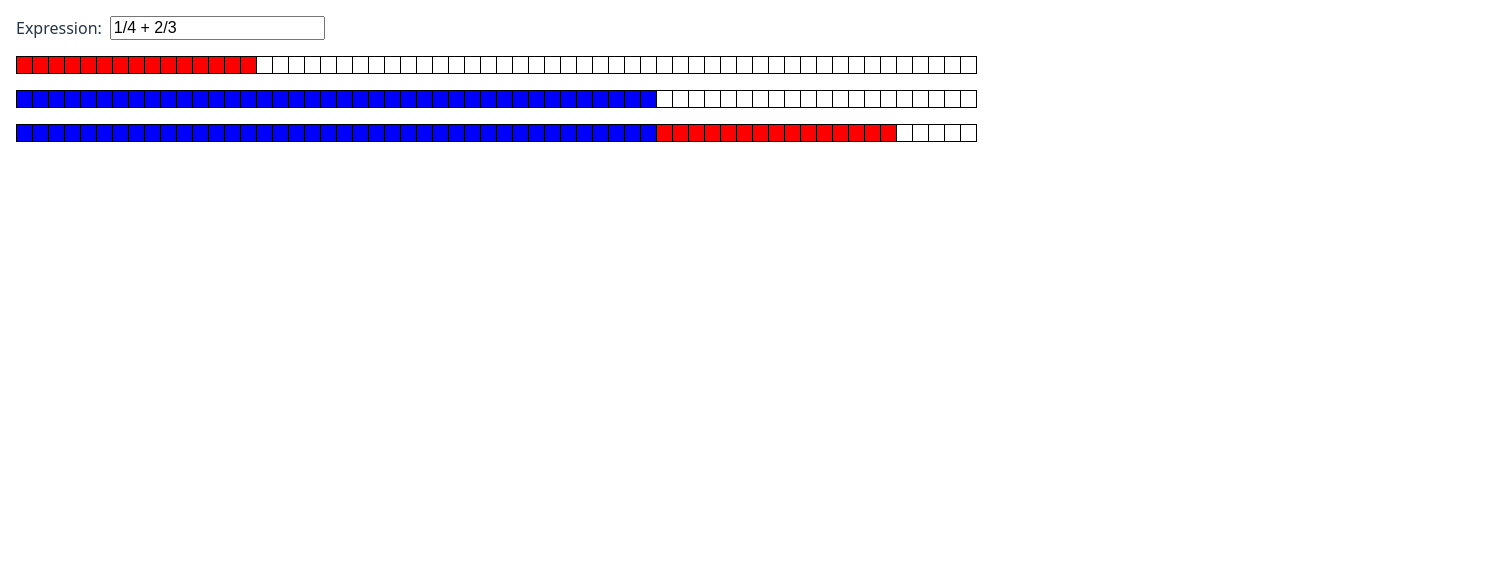
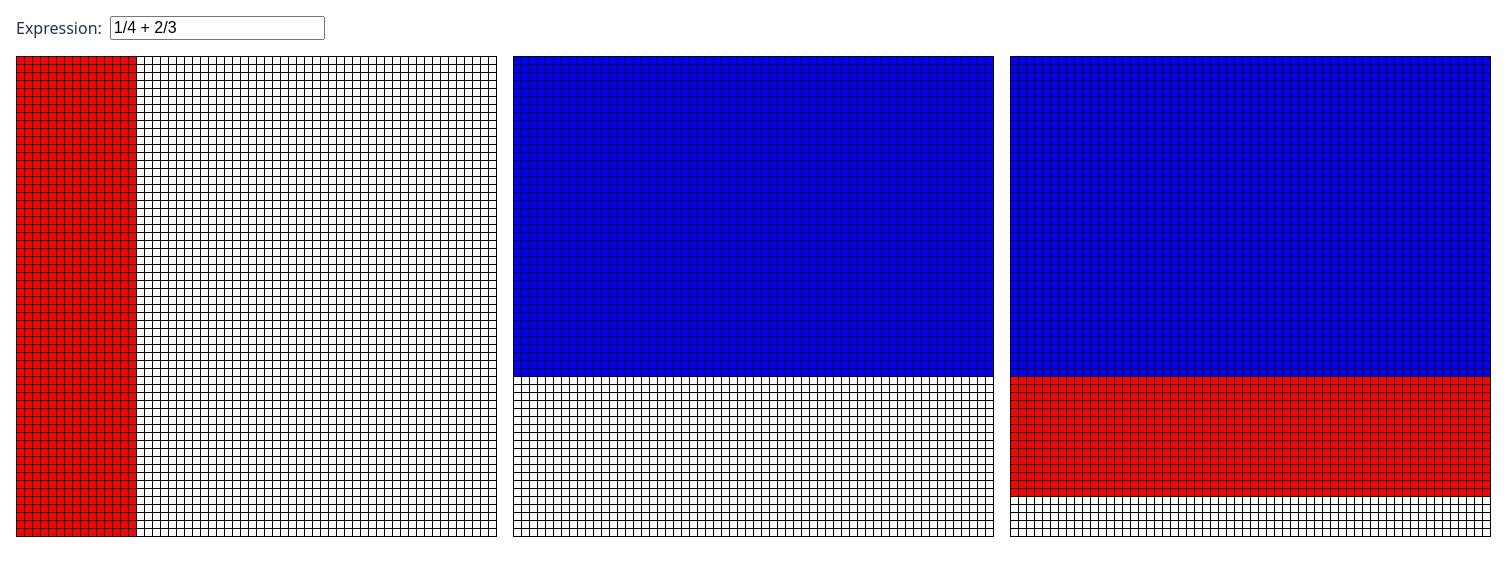
Before and after one commit to timmcca-be/add-fractions-vis, a React (Vite) app: page / in a window 1280 px wide. Shown: the top 576 px of the page, 1507 px wide, since content can reach past the window. Built offline with nearby package versions, Linux system fonts and the light colour scheme.

Commit message:
Revert "use lines instead of grids"
This reverts commit dce390b6d5ef7e3ed71a46018a010876c07db1e0.

```diff
--- a/src/App.tsx
+++ b/src/App.tsx
@@ -99,11 +99,11 @@ function ExpressionDisplay({ a, b }: { a: Fraction; b: Fraction }) {
     const bCount: GridCount = { count: bNumRows, color: "blue" };
 
     return (
-        <>
-            <Grid counts={[aCount]} />
-            <Grid counts={[bCount]} />
-            <Grid counts={[bCount, aCount]} />
-        </>
+        <div style={{ display: "flex", flexDirection: "row", gap: "1rem" }}>
+            <Grid orientation="column" counts={[aCount]} />
+            <Grid orientation="row" counts={[bCount]} />
+            <Grid orientation="row" counts={[bCount, aCount]} />
+        </div>
     );
 }
 
@@ -120,7 +120,13 @@ interface GridCount {
     color: "red" | "blue";
 }
 
-function Grid({ counts }: { counts: GridCount[] }) {
+function Grid({
+    orientation,
+    counts,
+}: {
+    orientation: "column" | "row";
+    counts: GridCount[];
+}) {
     const remainder =
         gridDimension - counts.reduce((acc, count) => acc + count.count, 0);
     const countsWithRemainder = [
@@ -131,22 +137,29 @@ function Grid({ counts }: { counts: GridCount[] }) {
         <div
             style={{
                 display: "grid",
-                gridTemplateColumns: `repeat(${gridDimension}, 1rem)`,
-                height: "1rem",
+                gridTemplateRows: `repeat(${gridDimension}, 0.5rem)`,
+                gridTemplateColumns: `repeat(${gridDimension}, 0.5rem)`,
+                gridAutoFlow: orientation,
                 borderTop: "1px solid black",
-                borderBottom: "1px solid black",
                 borderLeft: "1px solid black",
             }}
         >
             {countsWithRemainder.map((count) =>
                 Array.from({ length: count.count }).map((_, index) => (
+                    <Fragment key={index}>
+                        {Array.from({ length: gridDimension }).map(
+                            (_, index) => (
                                 <div
                                     style={{
                                         backgroundColor: count.color,
+                                        borderBottom: "1px solid black",
                                         borderRight: "1px solid black",
                                     }}
                                     key={index}
                                 />
+                            )
+                        )}
+                    </Fragment>
                 ))
             )}
         </div>
```
Lines whose indentation alone changed are shown as unchanged.
